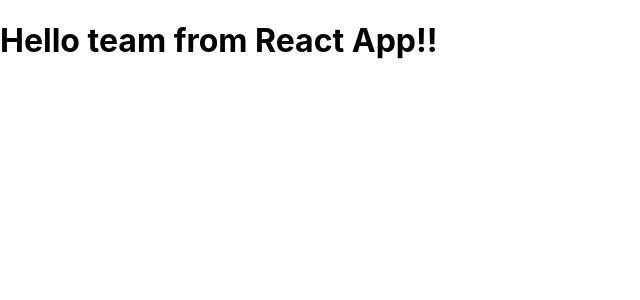
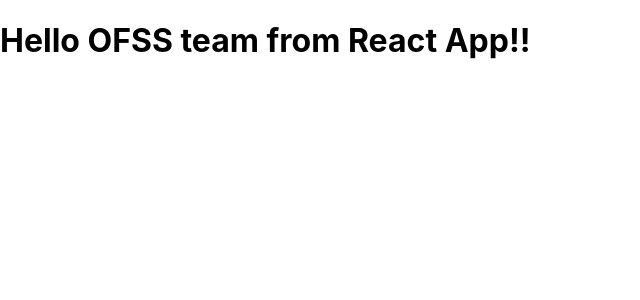
Before and after one commit to Sanketpatil0108/AWS-demo, a React (Create React App) app in the folder frontend/: page / in a window 1280 px wide. Shown: the top 300 px of the page, without its empty margins (0-640 px from the left). Built offline with nearby package versions, Linux system fonts and the light colour scheme.

Commit message:
New Commit

```diff
--- a/frontend/src/App.js
+++ b/frontend/src/App.js
@@ -1,7 +1,7 @@
 function App() {
   return (
     <div>
-      <h1>Hello team from React App!!</h1>
+      <h1>Hello OFSS team from React App!!</h1>
     </div>
   );
 }
```
Also changed, not shown: 15 other files (tests, documents, lock files or other folders).
